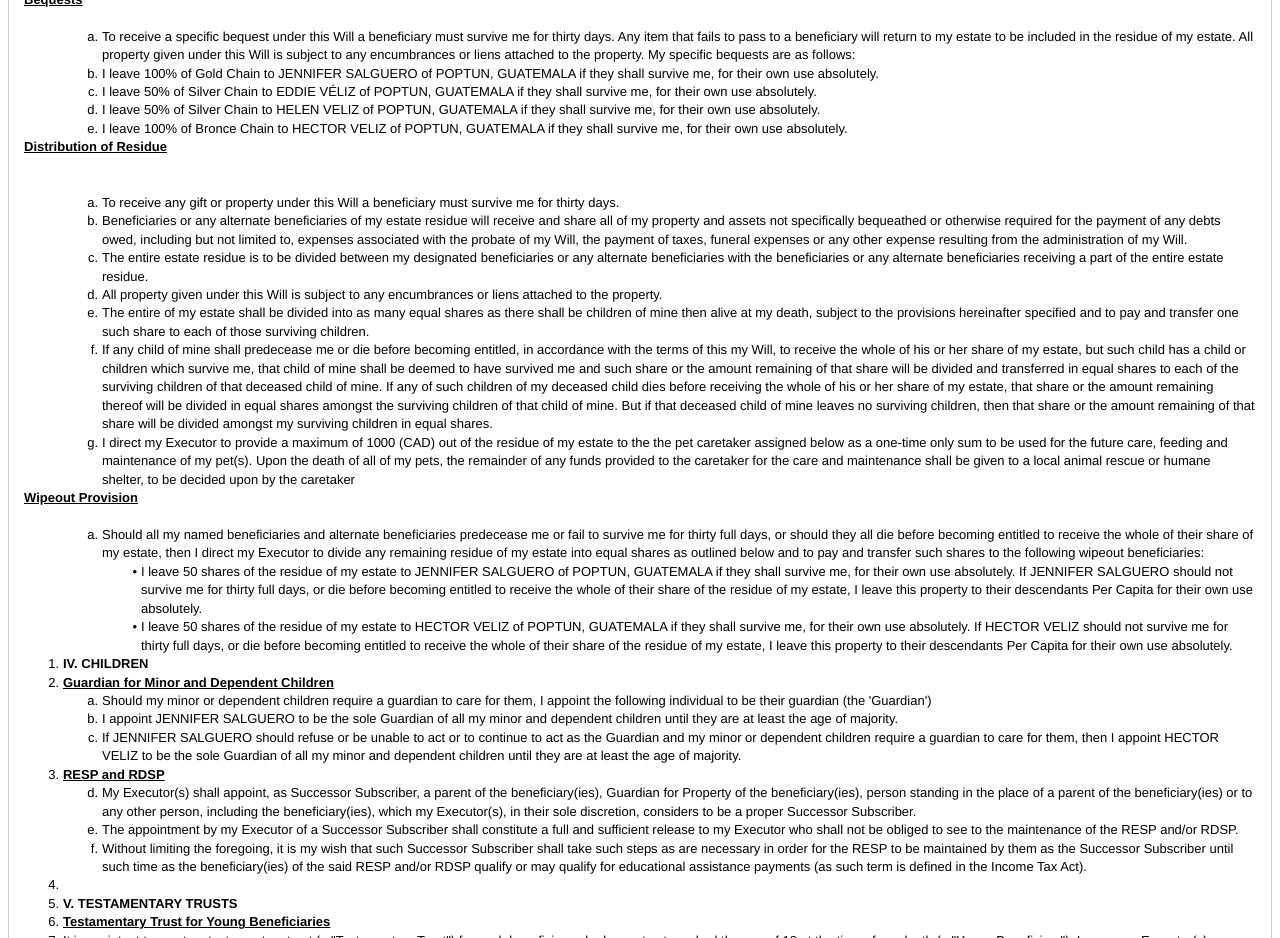
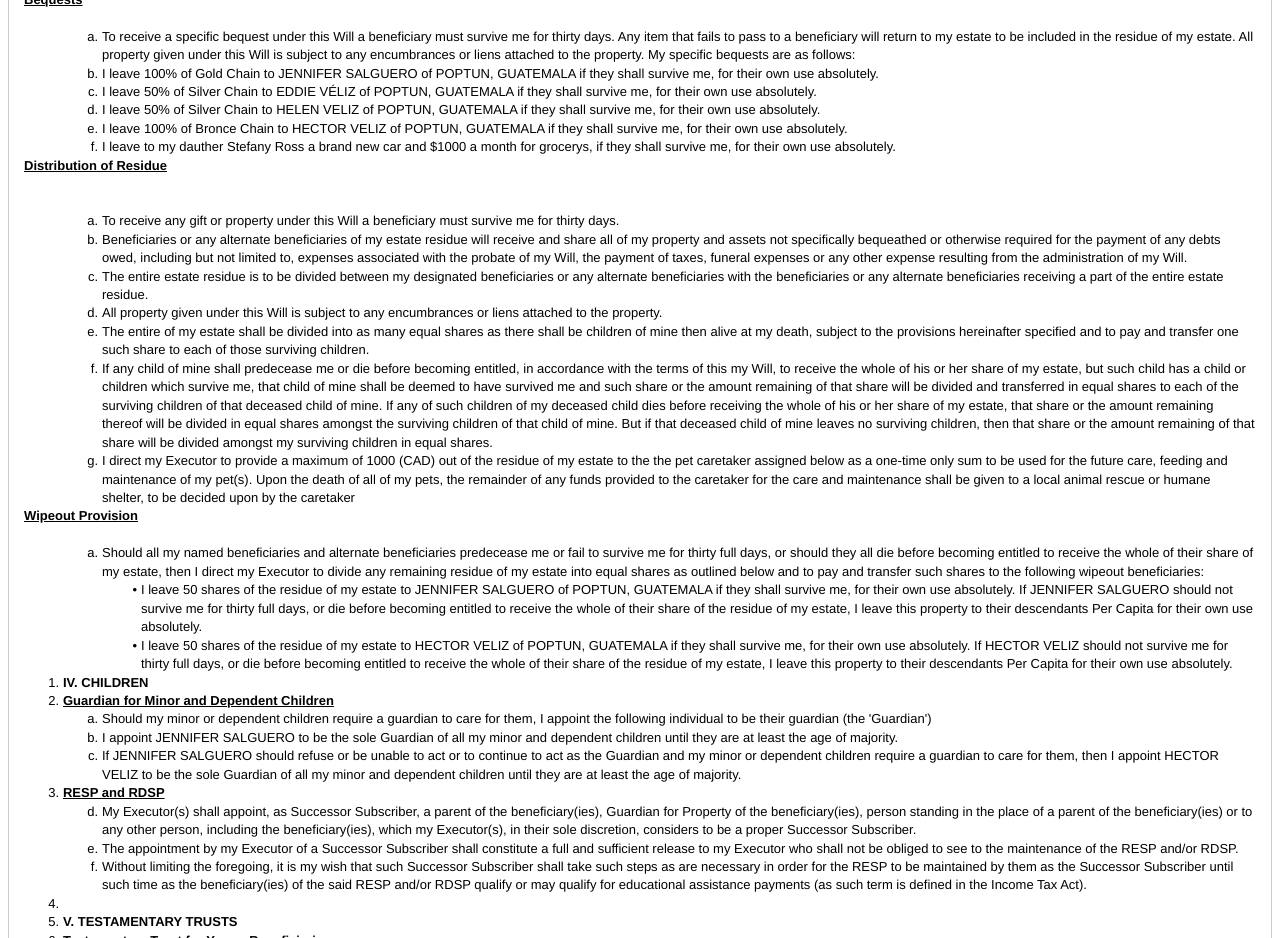
Before and after one commit to abrahaamv/test, a React (Vite) app: page / in a window 1280 px wide. Shown: the part 1160-2098 px from the top of the page. Built offline with nearby package versions, Linux system fonts and the light colour scheme.

Commit message:
Updated Article.jsx
user can add a custom bequest now

```diff
--- a/src/Article.jsx
+++ b/src/Article.jsx
@@ -225,11 +225,24 @@ var Article = React.forwardRef(function Article(props, ref,) {
                                 </li>
                                 {bequests.map((item, index) => {
                                     const { city, country } = findPersonInfo(item.names, relatives, kids, spouseInfo);
-                                    return (
-                                        <li key={index}>
-                                            I leave {item.shares}% of {item.bequest} to {capitalLetters(item.names)} of {capitalLetters(city)}, {capitalLetters(country)} if they shall survive me, for their own use absolutely.
-                                        </li>
-                                    );
+                                    return !item.isCustom
+                                        ? (
+                                            <li key={index}>
+                                                I leave {item.shares}% of {item.bequest} to {capitalLetters(item.names)} of {capitalLetters(city)}, {capitalLetters(country)} if they shall survive me, for their own use absolutely.
+                                            </li>
+                                        )
+                                        : null
+                                })}
+
+                                {bequests.map((item, index) => {
+                                    const { city, country } = findPersonInfo(item.names, relatives, kids, spouseInfo);
+                                    return item.isCustom
+                                        ? (
+                                            <li key={index}>
+                                                {item.bequest}, if they shall survive me, for their own use absolutely.
+                                            </li>
+                                        )
+                                        : null
                                 })}
                             </>
                         ) : (
--- a/src/maried_with_kids.js
+++ b/src/maried_with_kids.js
@@ -117,6 +117,13 @@ const object_status = [
                 "names": "Hector Veliz",
                 "shares": "100",
                 "bequest": "Bronce Chain"
+            },
+            "4": {
+                "id":7,
+                "names":"",
+                "shares":"100",
+                "bequest":"I leave to my dauther Stefany Ross  a brand new car and $1000 a month for grocerys",
+                "isCustom":true
             },
             "timestamp": 1720434130834
         }
```
